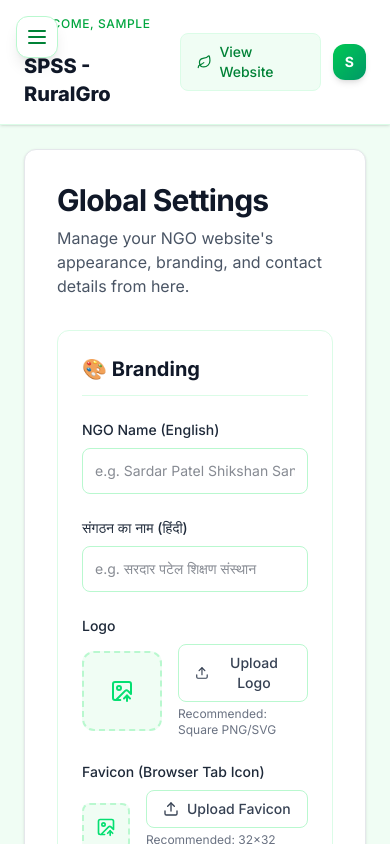
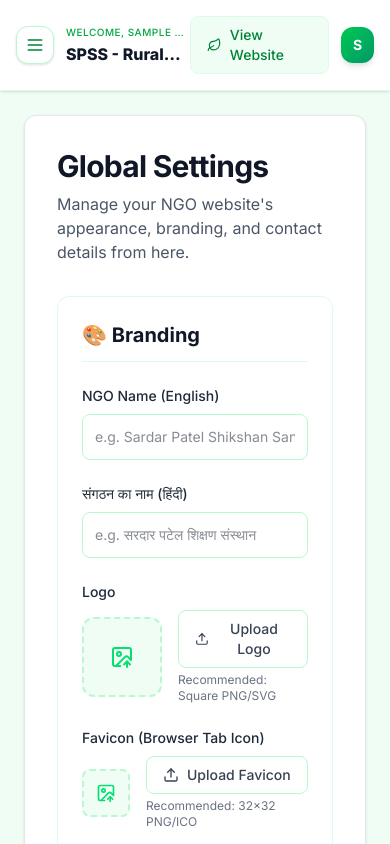
Before and after one commit to divyanshusrivastava2k3/spss, a Next.js app: page /manage/dashboard/settings in a window 390 px wide. Shown: the top 844 px of the page. Built offline with nearby package versions, Linux system fonts and the light colour scheme; no server answers; the database is empty; sample sign-in values are in the browser's storage.

Commit message:
Fix QR code upload bug and Mobile admin header overlap

```diff
--- a/src/app/manage/dashboard/layout.tsx
+++ b/src/app/manage/dashboard/layout.tsx
@@ -24,19 +24,19 @@ export default async function AdminDashboardLayout({
         <Sidebar />
       </div>
 
-      {/* Mobile sidebar toggle button */}
-      <MobileSidebar />
-
       {/* Main Content */}
-      <main className="md:pl-72 min-h-screen">
+      <main className="md:pl-72 min-h-screen flex flex-col">
         {/* Top Bar */}
-        <div className="sticky top-0 z-40 bg-white/95 backdrop-blur-xl border-b border-green-100 px-6 py-4 shadow-sm">
+        <div className="sticky top-0 z-40 bg-white/95 backdrop-blur-xl border-b border-green-100 px-4 sm:px-6 py-4 shadow-sm">
           <div className="max-w-full mx-auto flex items-center justify-between">
-            <div>
-              <p className="text-xs text-green-600 uppercase tracking-wider font-medium">
-                {session?.user?.name ? `Welcome, ${session.user.name}` : "Admin Dashboard"}
-              </p>
-              <h1 className="text-xl font-extrabold text-gray-900 mt-1">SPSS - RuralGro</h1>
+            <div className="flex items-center min-w-0">
+              <MobileSidebar />
+              <div className="min-w-0">
+                <p className="text-[10px] sm:text-xs text-green-600 uppercase tracking-wider font-medium truncate">
+                  {session?.user?.name ? `Welcome, ${session.user.name}` : "Admin Dashboard"}
+                </p>
+                <h1 className="text-base sm:text-xl font-extrabold text-gray-900 mt-0.5 sm:mt-1 truncate">SPSS - RuralGro</h1>
+              </div>
             </div>
             <div className="flex items-center gap-3">
               <a
--- a/src/components/manage/MobileSidebar.tsx
+++ b/src/components/manage/MobileSidebar.tsx
@@ -10,10 +10,10 @@ export const MobileSidebar = () => {
     <>
       <button
         onClick={() => setIsOpen(true)}
-        className="md:hidden fixed top-4 left-4 z-50 p-2 rounded-xl bg-white shadow-lg border border-green-200"
+        className="md:hidden p-2 rounded-xl bg-white shadow-sm border border-green-200 hover:bg-gray-50 transition mr-3"
         aria-label="Open sidebar"
       >
-        <svg className="w-6 h-6 text-green-700" fill="none" stroke="currentColor" viewBox="0 0 24 24">
+        <svg className="w-5 h-5 text-green-700" fill="none" stroke="currentColor" viewBox="0 0 24 24">
           <path strokeLinecap="round" strokeLinejoin="round" strokeWidth={2} d="M4 6h16M4 12h16M4 18h16" />
         </svg>
       </button>
--- a/src/components/manage/SettingsForm.tsx
+++ b/src/components/manage/SettingsForm.tsx
@@ -70,14 +70,21 @@ export const SettingsForm = () => {
     setFormData((prev) => ({ ...prev, [e.target.name]: e.target.value }));
   };
 
-  const handleFileUpload = async (file: File | null, type: "logo" | "favicon") => {
+  const handleFileUpload = async (file: File | null, type: "logo" | "favicon" | "donationQrCodeUrl") => {
     if (!file) return;
     setUploading((prev) => ({ ...prev, [type]: true }));
     try {
       const form = new FormData();
       form.append("file", file);
       const res = await axios.post("/api/upload", form);
-      setFormData((prev) => ({ ...prev, [type === "logo" ? "logoUrl" : "faviconUrl"]: res.data.url }));
+
+      const fieldMap: Record<string, string> = {
+        logo: "logoUrl",
+        favicon: "faviconUrl",
+        donationQrCodeUrl: "donationQrCodeUrl"
+      };
+
+      setFormData((prev) => ({ ...prev, [fieldMap[type]]: res.data.url }));
     } catch {
       toast.error("Upload failed");
     } finally {
```
